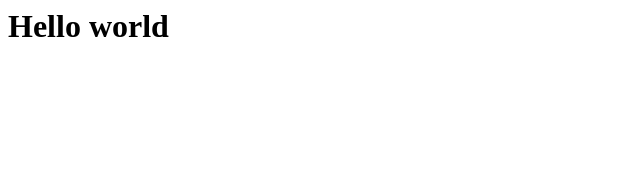
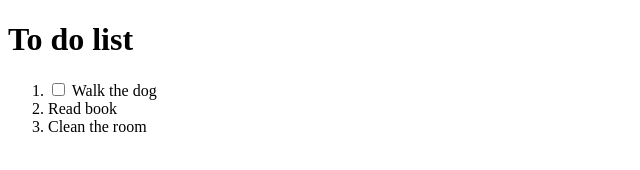
Before and after one commit to mpd3/todo-app, a plain HTML site: page index.html in a window 1280 px wide. Shown: the whole page, without its empty margins (0-640 px from the left). Drawn offline with Linux system fonts and the light colour scheme.

Commit message:
To do list and checkboxes

```diff
--- a/index.html
+++ b/index.html
@@ -1 +1,22 @@
-<h1> Hello world</h1>
+<!DOCTYPE html>
+<html>
+<head>
+<title> To do</title>
+</head>
+
+<body>
+<h1> To do list</h1>
+<ol>
+<li> <input type="checkbox"> Walk the dog</li>
+<li> Read book</li>
+<li> Clean the room</li>
+</ol>
+
+
+
+
+
+
+</body>
+
+</html>
```
